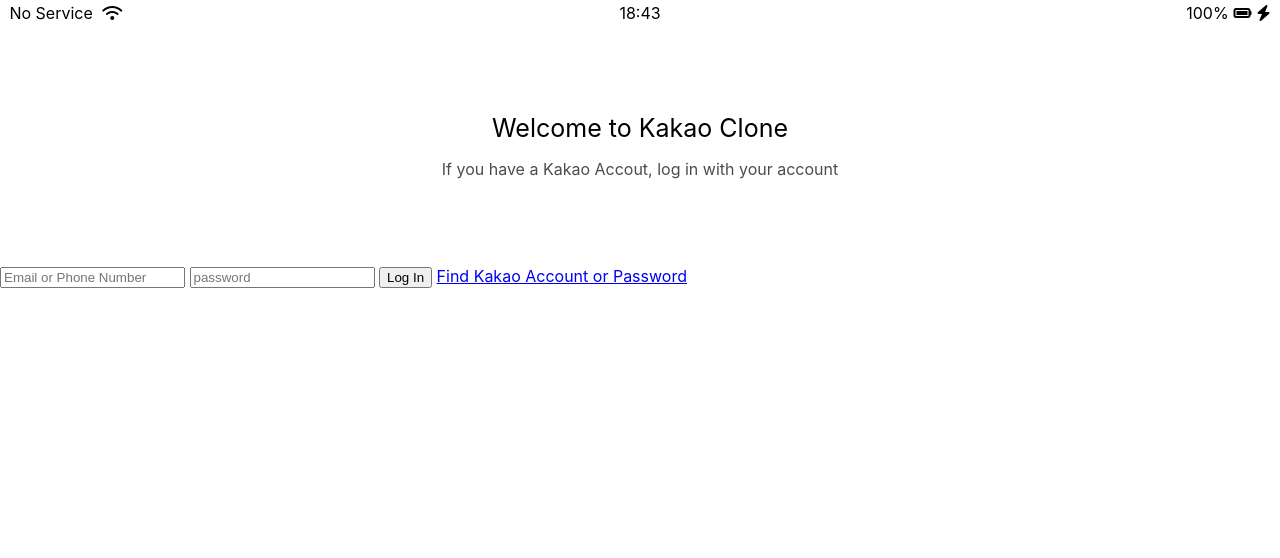
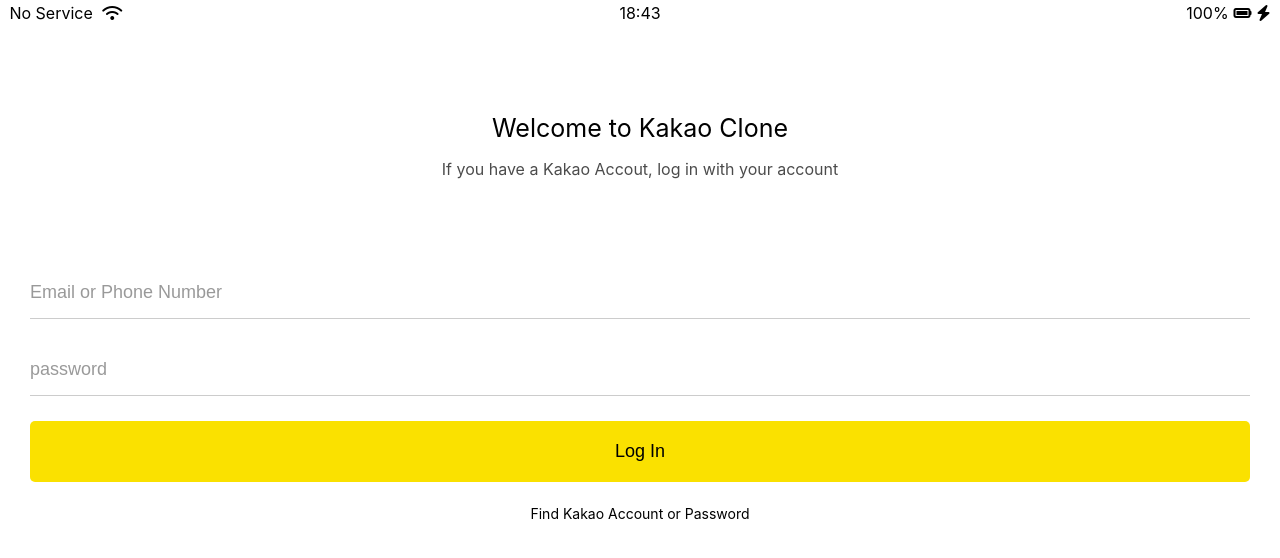
Before and after one commit to AutumnWithJay/kakao_clone, a plain HTML site: page index.html in a window 1280 px wide. Drawn offline with Linux system fonts and the light colour scheme.

Commit message:
Modify Login Screen

```diff
--- a/css/reset.css
+++ b/css/reset.css
@@ -127,3 +127,7 @@
   border-collapse: collapse;
   border-spacing: 0;
 }
+
+input:focus {
+  outline: none;
+}
--- /dev/null
+++ b/css/screens/login.css
@@ -0,0 +1,57 @@
+.welcome-header {
+  margin: 90px 0px;
+  text-align: center;
+  display: flex;
+  flex-direction: column;
+  align-items: center;
+}
+
+.welcome-header__title {
+  margin-bottom: 20px;
+  font-size: 25px;
+}
+
+.welcome-header__text {
+  width: 60%;
+  opacity: 0.7;
+}
+
+#login-form {
+  display: flex;
+  flex-direction: column;
+  margin: 0px 30px;
+}
+
+#login-form input {
+  border: none;
+  padding: 15px 0px;
+  font-size: 18px;
+  margin-bottom: 25px;
+}
+
+#login-form input:not([type='submit']) {
+  border-bottom: 1px solid rgba(0, 0, 0, 0.2);
+  transition: border-color 0.3s ease-in-out;
+}
+
+#login-form input::placeholder {
+  color: rgba(0, 0, 0, 0.4);
+}
+
+#login-form input:focus {
+  border-color: var(--yellow);
+}
+
+#login-form input[type='submit'] {
+  background-color: var(--yellow);
+  cursor: pointer;
+  padding: 20px 0px;
+  border-radius: 5px;
+}
+
+#login-form a {
+  text-align: center;
+  text-decoration: none;
+  color: inherit;
+  font-size: 14px;
+}
--- a/css/style.css
+++ b/css/style.css
@@ -1,25 +1,9 @@
 @import './reset.css';
-@import './status-bar.css';
+@import './variables.css';
+@import './components/status-bar.css';
+@import './screens/login.css';
 
 body {
   font-family: -apple-system, BlinkMacSystemFont, 'Segoe UI', Roboto, Oxygen, Ubuntu, Cantarell,
     'Open Sans', 'Helvetica Neue', sans-serif;
 }
-
-.welcome-header {
-  margin: 90px 0px;
-  text-align: center;
-  display: flex;
-  flex-direction: column;
-  align-items: center;
-}
-
-.welcome-header__title {
-  margin-bottom: 20px;
-  font-size: 25px;
-}
-
-.welcome-header__text {
-  width: 60%;
-  opacity: 0.7;
-}
--- /dev/null
+++ b/css/variables.css
@@ -0,0 +1,3 @@
+:root {
+  --yellow: #fae100;
+}
```
Also changed, not shown: css/components/status-bar.css (renamed from css/status-bar.css).
